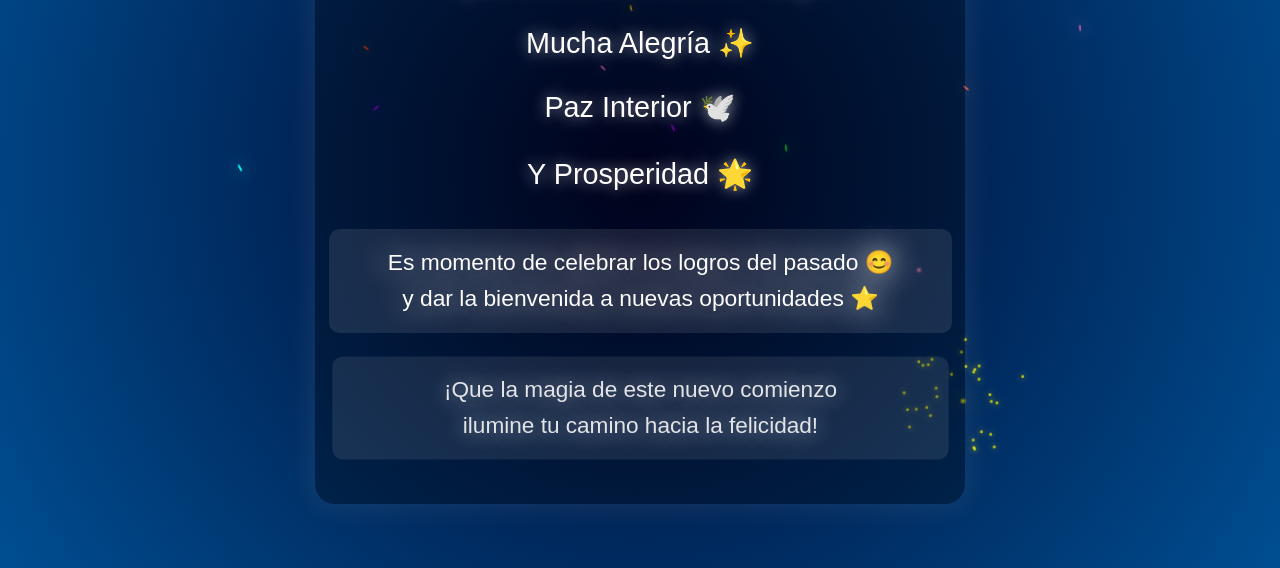
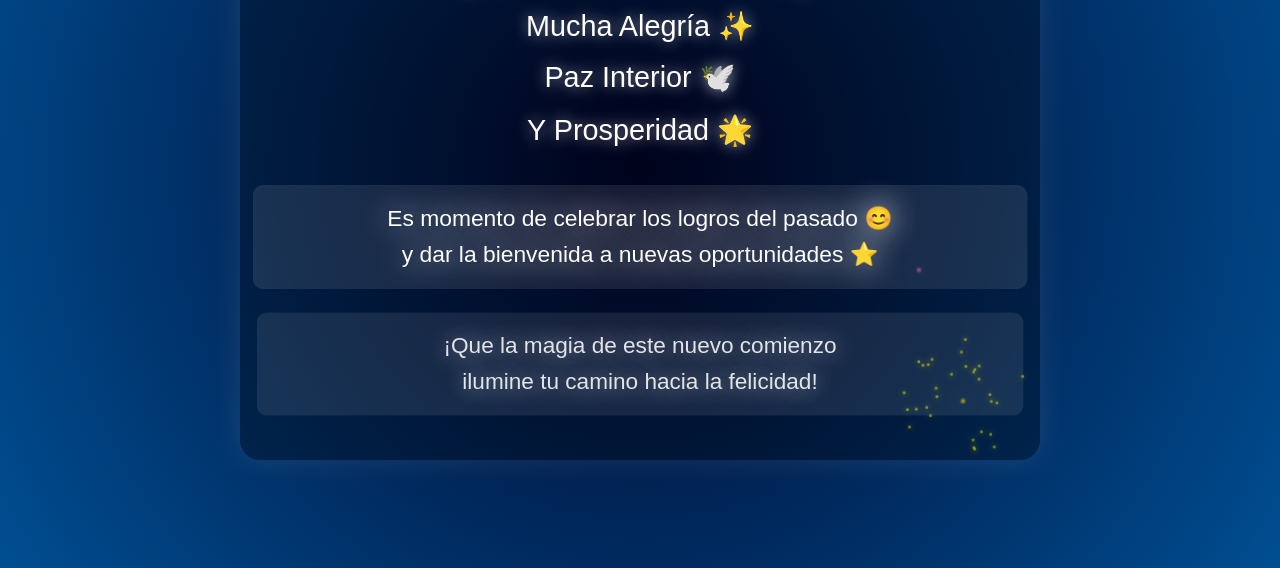
Before and after one commit to DevsKuki/Feliz2025, a plain HTML site: page index.html in a window 1280 px wide. Shown: the part 232-800 px from the top of the page. Drawn offline with Linux system fonts and the light colour scheme.

Commit message:
Update index.html

```diff
--- a/index.html
+++ b/index.html
@@ -5,14 +5,26 @@
     <meta name="viewport" content="width=device-width, initial-scale=1.0">
     <title>¡Feliz Año Nuevo 2025!</title>
     <style>
+        * {
+            margin: 0;
+            padding: 0;
+            box-sizing: border-box;
+        }
+
+        html, body {
+            margin: 0;
+            padding: 0;
+            width: 100%;
+            height: 100%;
+            overflow: hidden;
+            position: fixed;
+        }
+
         body {
-            margin: 0;
-            min-height: 100vh;
             background: radial-gradient(circle at center, #000428 0%, #004e92 100%);
             display: flex;
             justify-content: center;
             align-items: center;
-            overflow: hidden;
             font-family: Arial, sans-serif;
         }
 
@@ -20,6 +32,7 @@
             text-align: center;
             z-index: 1;
             padding: 20px;
+            width: 90%;
             max-width: 800px;
             background: rgba(0, 0, 0, 0.3);
             border-radius: 20px;
@@ -51,6 +64,16 @@
             background: rgba(255, 255, 255, 0.1);
             padding: 15px;
             border-radius: 10px;
+        }
+
+        .effects-container {
+            position: fixed;
+            top: 0;
+            left: 0;
+            width: 100%;
+            height: 100%;
+            pointer-events: none;
+            overflow: hidden;
         }
 
         .firework {
@@ -130,12 +153,18 @@
             }
             .message {
                 font-size: 1em;
-                padding: 0 15px;
+                padding: 10px;
+                margin: 15px 0;
+            }
+            .container {
+                padding: 15px;
+                width: 95%;
             }
         }
     </style>
 </head>
 <body>
+    <div class="effects-container"></div>
     <div class="container">
         <h1>¡Feliz Año Nuevo 2025!</h1>
         <p>Que este nuevo año te traiga</p>
@@ -155,6 +184,8 @@
     </div>
 
     <script>
+        const effectsContainer = document.querySelector('.effects-container');
+
         function createFirework() {
             const firework = document.createElement('div');
             firework.className = 'firework';
@@ -163,7 +194,6 @@
             firework.style.left = x + 'px';
             firework.style.top = y + 'px';
 
-            // Colores más brillantes
             const colors = [
                 '#ff00ff', '#00ffff', '#ffff00', '#ff0000', '#00ff00',
                 '#ff1493', '#00fa9a', '#ffd700', '#ff69b4', '#1e90ff'
@@ -171,9 +201,8 @@
             const color = colors[Math.floor(Math.random() * colors.length)];
             firework.style.backgroundColor = color;
             firework.style.boxShadow = `0 0 20px ${color}`;
-            document.body.appendChild(firework);
+            effectsContainer.appendChild(firework);
 
-            // Más partículas para cada explosión
             for (let i = 0; i < 30; i++) {
                 createParticle(x, y, color);
             }
@@ -199,7 +228,7 @@
             particle.style.setProperty('--dx', dx + 'px');
             particle.style.setProperty('--dy', dy + 'px');
 
-            document.body.appendChild(particle);
+            effectsContainer.appendChild(particle);
 
             setTimeout(() => {
                 particle.remove();
@@ -211,7 +240,6 @@
             sparkle.className = 'sparkle';
             sparkle.style.left = Math.random() * 100 + 'vw';
 
-            // Colores más brillantes para las chispas
             const colors = [
                 '#ff69b4', '#4169e1', '#32cd32', '#ffd700', '#ff1493',
                 '#00ffff', '#ff4500', '#9400d3', '#00ff00', '#ff6347'
@@ -220,14 +248,13 @@
             sparkle.style.backgroundColor = color;
             sparkle.style.color = color;
             sparkle.style.setProperty('--rotation', `${Math.random() * 360}deg`);
-            document.body.appendChild(sparkle);
+            effectsContainer.appendChild(sparkle);
 
             setTimeout(() => {
                 sparkle.remove();
             }, 2000);
         }
 
-        // Aumentar la frecuencia de los efectos
         setInterval(createFirework, 600);
         setInterval(createSparkle, 50);
     </script>
```
